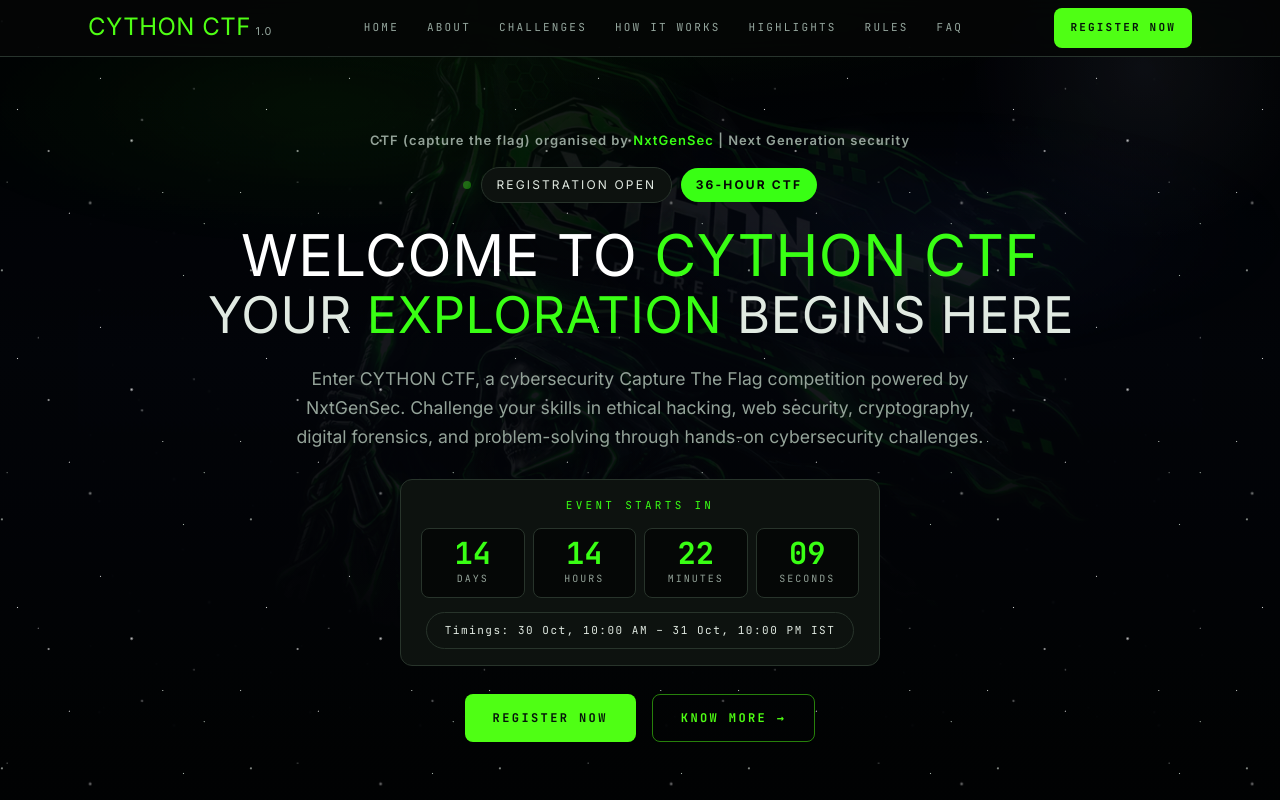
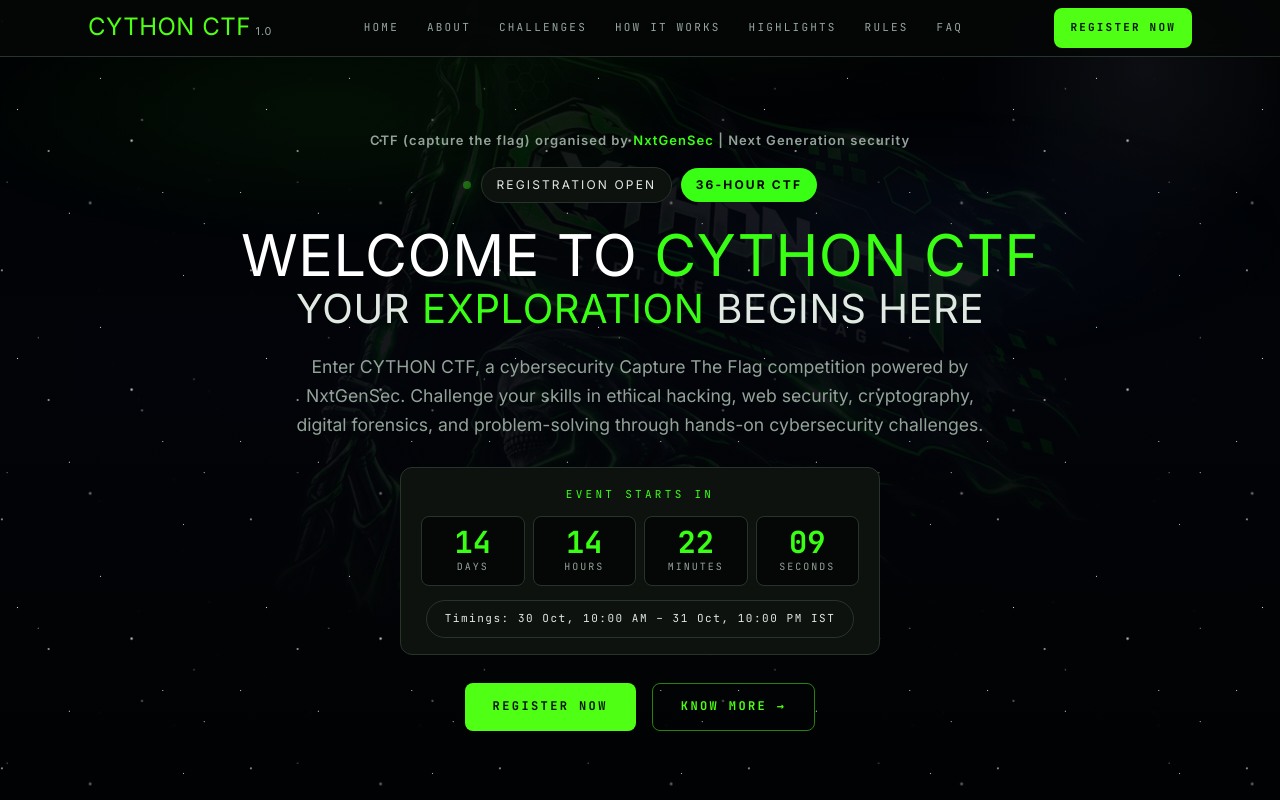
Before and after one commit to nxtgensec/cython-ctf, a plain HTML site: page index.html in a window 1280 px wide. Shown: the top 800 px of the page. Drawn offline with Linux system fonts and the light colour scheme; a web font is replaced by a local one.

Commit message:
hero: fixed line-2 size that fits longest rotating word

```diff
--- a/hero.css
+++ b/hero.css
@@ -25,7 +25,8 @@
 .hx-h1 .hx-l1{color:#fff}
 .hx-h1 .hx-brand{color:#39FF14}
 @media(min-width:640px){.hx-h1 .hx-l1,.hx-h1 .hx-l2{white-space:nowrap}}
-.hx-h1 .hx-l2{white-space:nowrap}
+.hx-h1 .hx-l2{white-space:nowrap;font-size:2.5rem}
+@media(max-width:700px){.hx-h1 .hx-l2{font-size:1.65rem}}
 .hx-h1 .hx-your{color:#E1EAE2}
 .hx-h1 .hx-word{display:inline-block;color:#39FF14;transition:opacity .3s ease}
 .hx-word.is-out{opacity:0}
```
